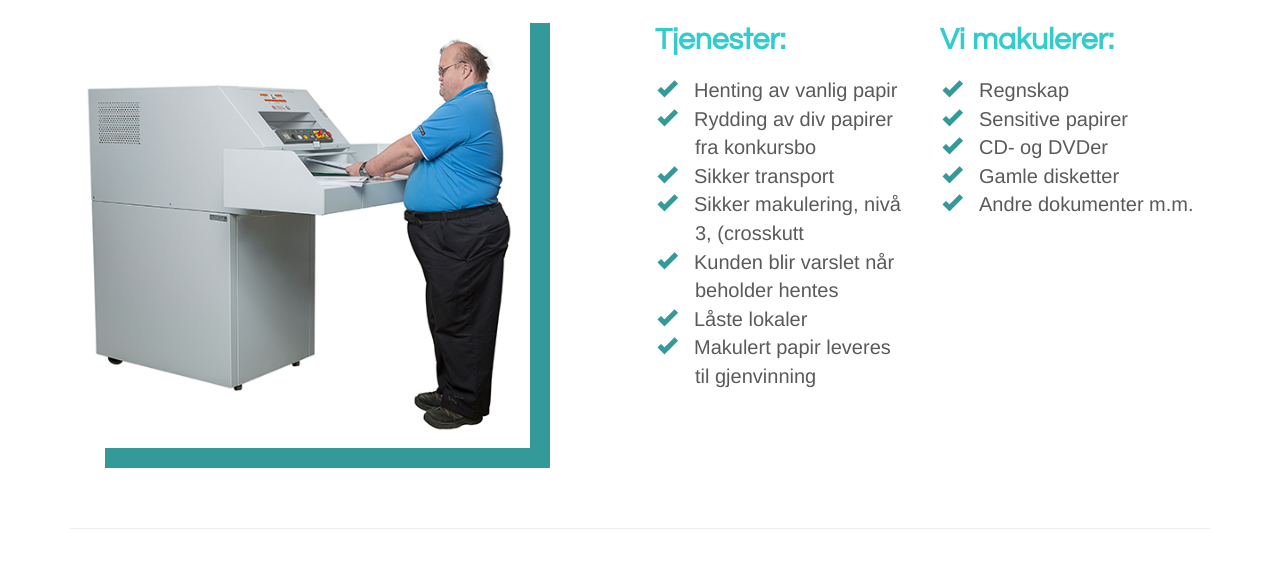
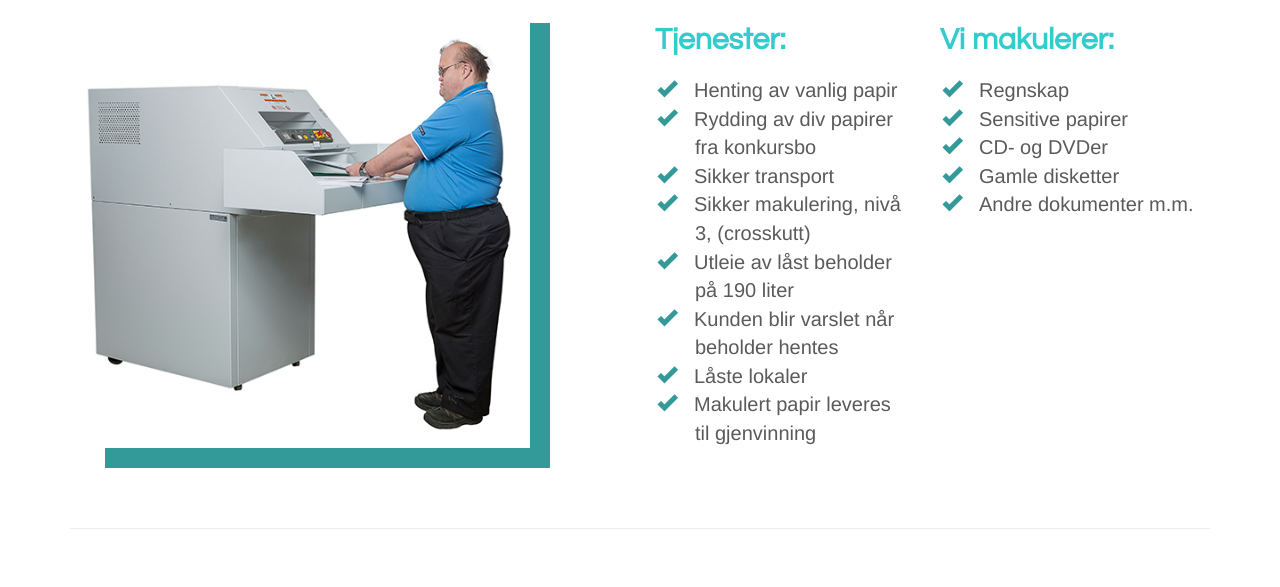
Before and after one commit to EdisonReklamebyraa/grep-vapro, a plain HTML site: page index.html in a window 1280 px wide. Shown: the part 3169-3756 px from the top of the page. Drawn offline with nearby package versions, Linux system fonts and the light colour scheme; a script that the page names is missing.

Commit message:
Add list

```diff
--- a/index.html
+++ b/index.html
@@ -143,7 +143,8 @@ Vi har dokumenterte rutiner, og hele prosessen har vært gjenstand for en grundi
       			<li><span class="glyphicon glyphicon-ok"></span>Henting av vanlig papir</li>
 				<li><span class="glyphicon glyphicon-ok"></span>Rydding av div papirer fra konkursbo</li>
 				<li><span class="glyphicon glyphicon-ok"></span>Sikker transport</li>
-				<li><span class="glyphicon glyphicon-ok"></span>Sikker makulering, nivå 3, (crosskutt </li>
+				<li><span class="glyphicon glyphicon-ok"></span>Sikker makulering, nivå 3, (crosskutt)</li>
+				<li><span class="glyphicon glyphicon-ok"></span>Utleie av låst beholder på 190 liter</li>
 				<li><span class="glyphicon glyphicon-ok"></span>Kunden blir varslet når beholder hentes</li>
 				<li><span class="glyphicon glyphicon-ok"></span>Låste lokaler</li>
 				<li><span class="glyphicon glyphicon-ok"></span>Makulert papir  leveres til gjenvinning</li>
```
